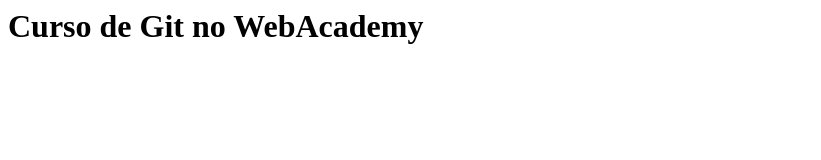
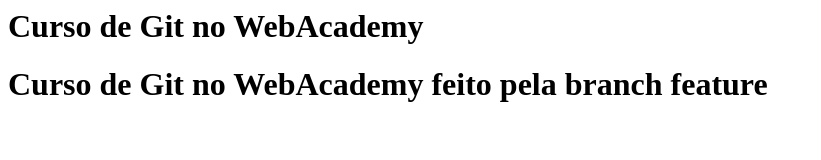
Before and after one commit to andrecko/WebAcademy, a plain HTML site: page index.html in a window 1280 px wide. Shown: the whole page, without its empty margins (0-821 px from the left). Drawn offline with Linux system fonts and the light colour scheme.

Commit message:
Inserindo linha na página principal

```diff
--- a/index.html
+++ b/index.html
@@ -3,5 +3,6 @@
     </head>
     <body>
         <h1>Curso de Git no WebAcademy</h1>
+        <h1>Curso de Git no WebAcademy feito pela branch feature</h1>
     </body>
 </html>
```
